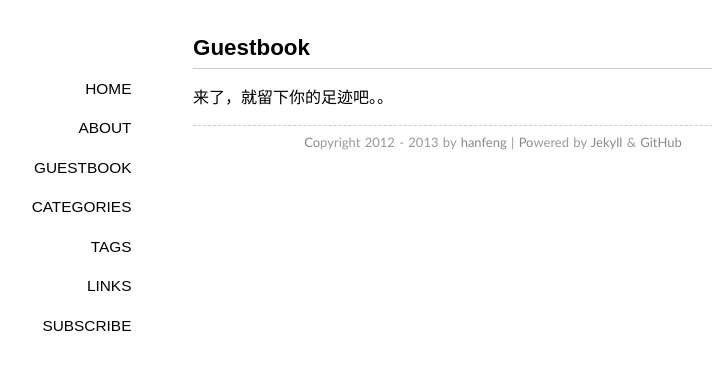
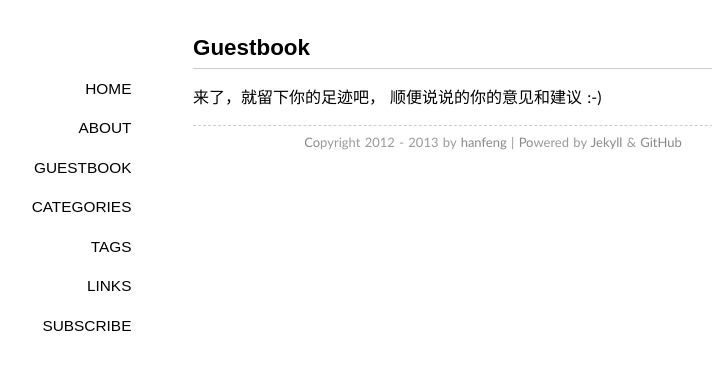
Before and after one commit to mlnotes/mlnotes.github.com, a Jekyll site: the page built from guestbook/index.md, in a window 1280 px wide. Shown: the top 370 px of the page, without its empty margins (147-859 px from the left). Built offline with Jekyll 4.4.1, drawn with Linux system fonts in a browser that asks for light colours; some web fonts are replaced; Markdown is read by kramdown in place of the engine named in the settings; comment, search, counter and statistics services are not loaded.

Commit message:
Update index.md

```diff
--- a/guestbook/index.md
+++ b/guestbook/index.md
@@ -4,4 +4,5 @@ title: Guestbook
 comments: yes
 ---
 
-来了，就留下你的足迹吧。。
+来了，就留下你的足迹吧，
+顺便说说的你的意见和建议 :-)
```
